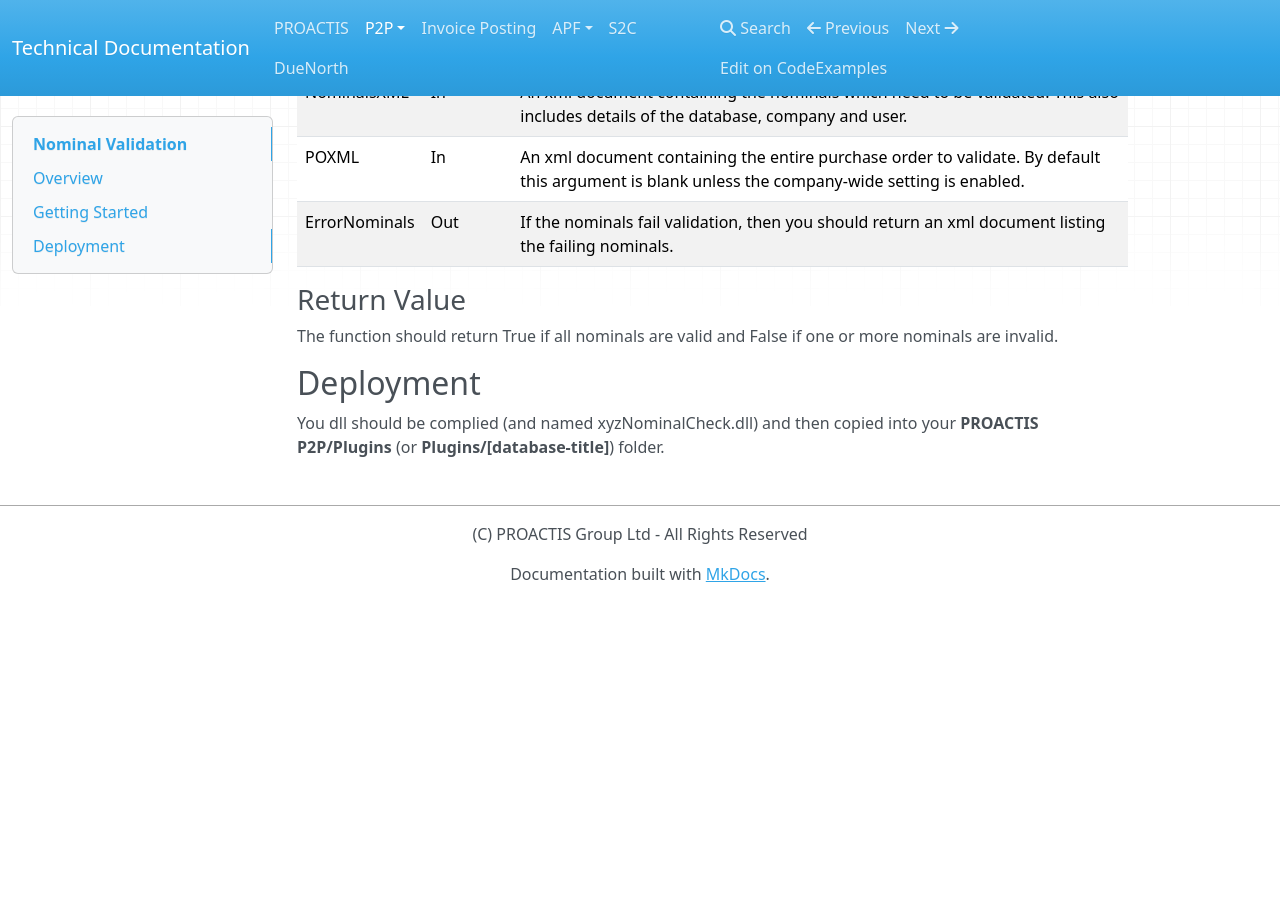
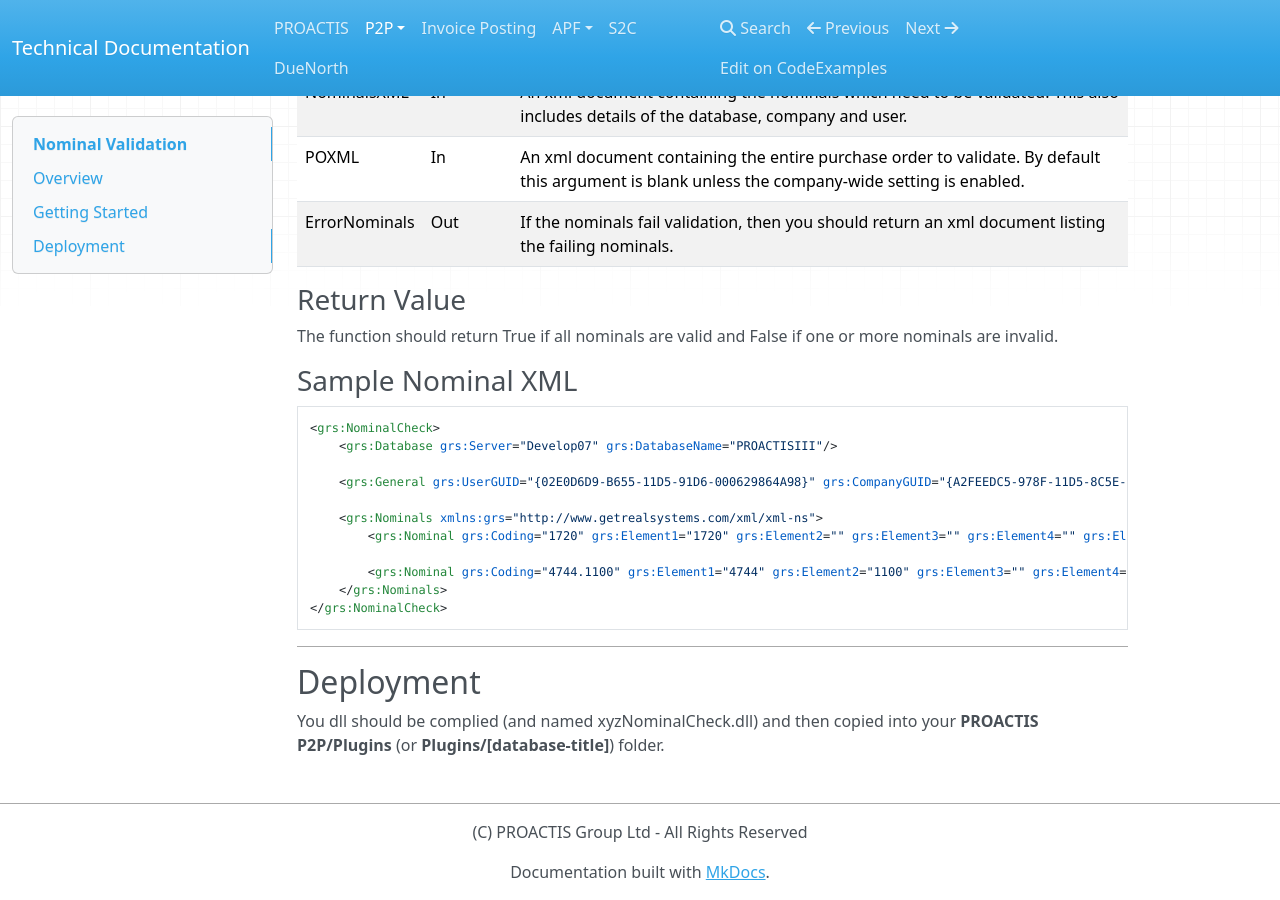
Before and after one commit to proactis-documentation/documentation-source, an MkDocs documentation site: the page built from docs/p2p/nominalvalidation.md, in a window 1280 px wide and 900 px high, scrolled down 795 px. Built offline with MkDocs 1.6.1, drawn with Linux system fonts in a browser that asks for light colours; nearby versions of some CDN libraries; old or Windows-style settings are respelled for this version of MkDocs; before the commit the page ends 1397 px from its top, so only the background shows below that.

Commit message:
NominalValidation

````diff
--- a/docs/p2p/nominalvalidation.md
+++ b/docs/p2p/nominalvalidation.md
@@ -36,6 +36,23 @@
 ### Return Value
 The function should return True if all nominals are valid and False if one or more nominals are invalid.
 
+### Sample Nominal XML
+```xml
+<grs:NominalCheck>
+    <grs:Database grs:Server="Develop07" grs:DatabaseName="PROACTISIII"/>
+
+    <grs:General grs:UserGUID="{02E0D6D9-B655-11D5-91D6-000629864A98}" grs:CompanyGUID="{A2FEEDC5-978F-11D5-8C5E-0001021ABF9B}"/>
+
+    <grs:Nominals xmlns:grs="http://www.getrealsystems.com/xml/xml-ns">
+        <grs:Nominal grs:Coding="1720" grs:Element1="1720" grs:Element2="" grs:Element3="" grs:Element4="" grs:Element5="" grs:Element6="" grs:Element7="" grs:Element8="" grs:ValidNominal="False"/>
+
+        <grs:Nominal grs:Coding="4744.1100" grs:Element1="4744" grs:Element2="1100" grs:Element3="" grs:Element4="" grs:Element5="" grs:Element6="" grs:Element7="" grs:Element8="" grs:ValidNominal="False"/>
+    </grs:Nominals>
+</grs:NominalCheck>
+```
+
+---
+
 ## Deployment
 
 You dll should be complied (and named xyzNominalCheck.dll) and then copied into your __PROACTIS P2P/Plugins__  (or __Plugins/[database-title]__) folder.
````
